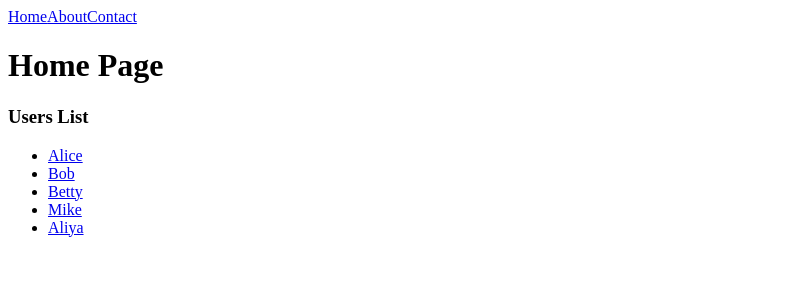
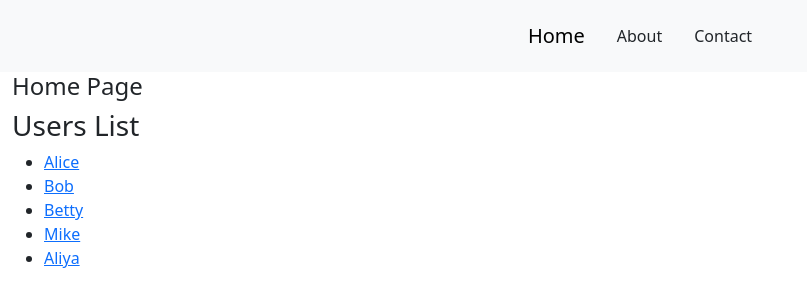
Before and after one commit to bhetea/Next-js-project, a Next.js app: page / in a window 1280 px wide. Shown: the top 306 px of the page, without its empty margins (0-807 px from the left). Built offline with nearby package versions, Linux system fonts and the light colour scheme.

Commit message:
Add bootstrap

```diff
--- a/app/components/Navbar.js
+++ b/app/components/Navbar.js
@@ -1,15 +1,21 @@
-import Link from 'next/link';
+import Link from "next/link";
 
-export default function Header(){
-    return(
-        <div>
-            <header>
-                <nav>
-                    <Link href="/">Home</Link>
-                    <Link href="/about">About</Link>
-                    <Link href="/contact">Contact</Link>
-                </nav>
-            </header>
+export default function Header() {
+  return (
+    <header>
+      <nav className="navbar navbar-expand-lg navbar-light bg-light p-3 d-flex justify-content-center">
+        <div className="container d-flex justify-content-center">
+          <Link className="navbar-brand mx-3" href="/">
+            Home
+          </Link>
+          <Link className="nav-link mx-3" href="/about">
+            About
+          </Link>
+          <Link className="nav-link mx-3" href="/contact">
+            Contact
+          </Link>
         </div>
-    );
+      </nav>
+    </header>
+  );
 }
--- a/app/page.js
+++ b/app/page.js
@@ -1,10 +1,10 @@
-import Link from 'next/link';
+import 'bootstrap/dist/css/bootstrap.min.css';
 import Users from './components/Users';
 
 export default function Home() {
   return (
-    <div>
-      <h1>Home Page</h1>
+    <div className='container-fluid '>
+      <h4>Home Page</h4>
       <Users />
     </div>
   );
--- a/package.json
+++ b/package.json
@@ -9,6 +9,7 @@
     "lint": "next lint"
   },
   "dependencies": {
+    "bootstrap": "^5.3.3",
     "next": "15.2.4",
     "react": "^19.0.0",
     "react-dom": "^19.0.0"
```
Also changed, not shown: 1 other file (tests, documents, lock files or other folders).
